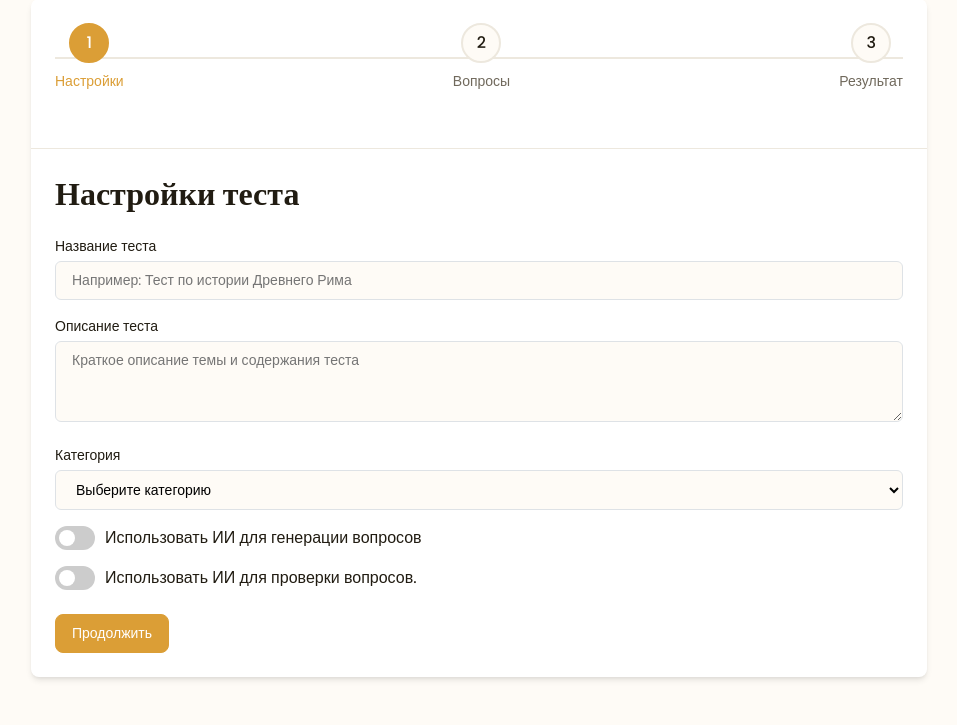
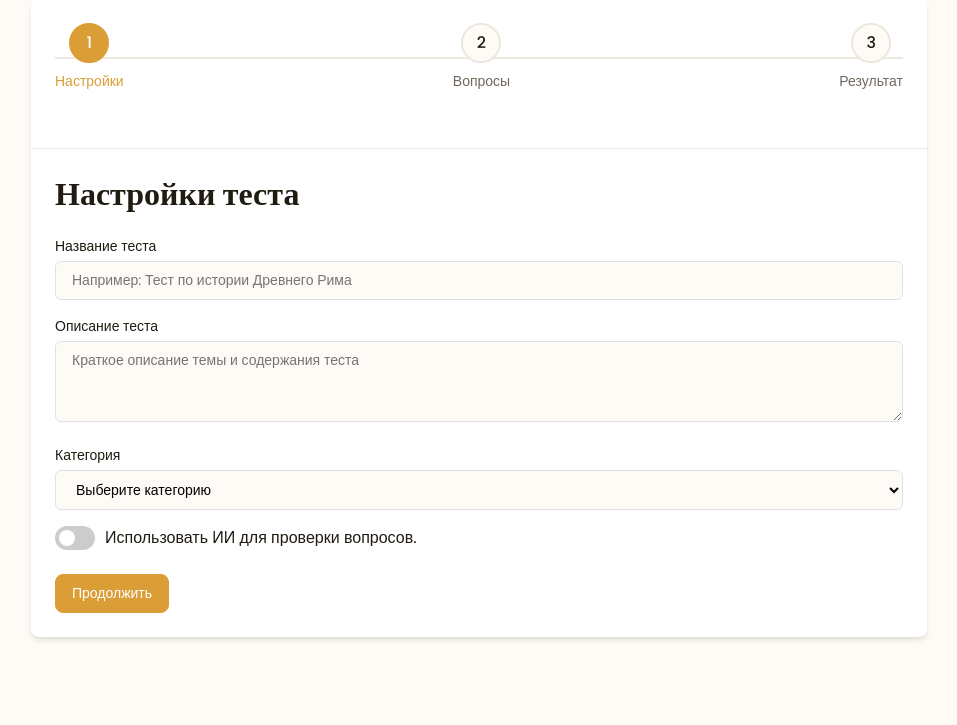
Before and after one commit to b1t0nese/TastyAI, a Flask app: page /create_test.html in a window 1280 px wide. Shown: the part 240-965 px from the top of the page, without its empty margins (161-1118 px from the left). After the commit the page ends 880 px from the top, so only its background shows below. Run offline with Flask 3, Linux system fonts and the light colour scheme; data that the repository does not hold is empty; parts of the project's set-up code (start-up, migrations or seed data) failed here and were passed over.

Commit message:
interface correcting

```diff
--- a/src/static/js/create-test.js
+++ b/src/static/js/create-test.js
@@ -384,7 +384,7 @@ document.addEventListener('DOMContentLoaded', function() {
 
           // Кнопка перехода на созданный тест
           document.querySelector('.test-link-a').addEventListener('click', function () {
-            this.href = server_response.link;
+            this.href = `test_solution.html?test=${server_response.id}`;
           });
         });
       } else {
@@ -395,19 +395,8 @@ document.addEventListener('DOMContentLoaded', function() {
   });
 
   // Работа тумблеров ИИ
-  const use_ai_generate_questions_textarea = document.querySelector('textarea[id="use-ai-generate-questions"]');
   const use_ai_check_questions_textarea = document.querySelector('textarea[id="use-ai-check-questions"]');
-
-  const use_ai_generate_questions_switch = document.querySelector('input[id="use-ai-generate-questions"]');
   const use_ai_check_questions_switch = document.querySelector('input[id="use-ai-check-questions"]');
-
-  use_ai_generate_questions_switch.addEventListener('change', function () {
-    if (!this.checked) {
-      use_ai_generate_questions_textarea.classList.add('d-none');
-    } else {
-      use_ai_generate_questions_textarea.classList.remove('d-none');
-    }
-  });
 
   use_ai_check_questions_switch.addEventListener('change', function () {
     if (!this.checked) {
--- a/src/web/templates/create_test.html
+++ b/src/web/templates/create_test.html
@@ -89,15 +89,6 @@
                     </div>
 
                     <!-- Переключатель для использования ИИ -->
-                    <div class="switch-container">
-                      <label class="switch">
-                        <input type="checkbox" id="use-ai-generate-questions">
-                        <span class="slider"></span>
-                      </label>
-                      <span>Использовать ИИ для генерации вопросов</span>
-                    </div>
-                    <textarea id="use-ai-generate-questions" rows="4" class="d-none w-full rounded-md border border-input bg-background px-3 py-2 text-sm focus-visible:outline-none focus-visible:ring-2 focus-visible:ring-ring" placeholder="Напишите промпт для ИИ проверки. Например: ''Определи текущее эмоциональное состояние человека.''" style="height: 114px;"></textarea>
-
                     <div class="mb-2 switch-container">
                       <label class="switch">
                         <input type="checkbox" id="use-ai-check-questions">
```
